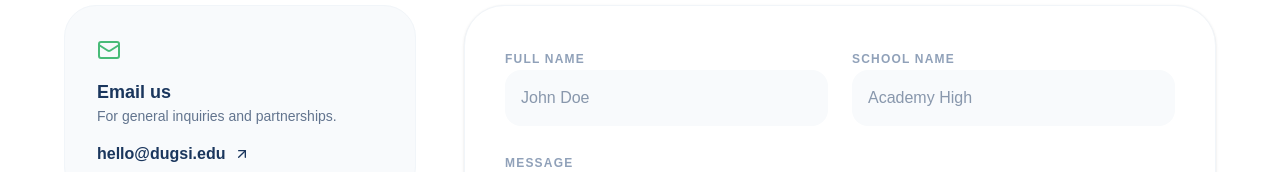
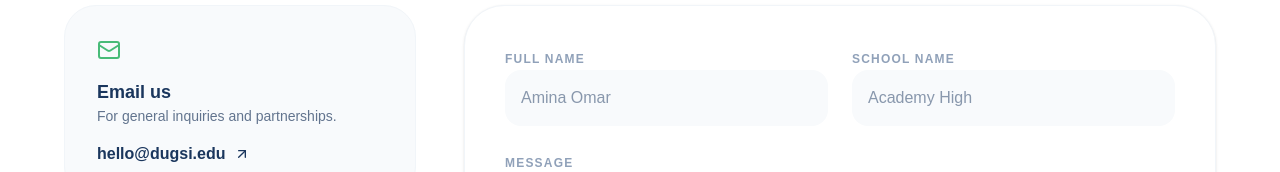
Before and after one commit to babukre1/dugsi, a Next.js app: page /contact in a window 1280 px wide. Shown: the part 780-952 px from the top of the page. Built offline with nearby package versions, Linux system fonts and the light colour scheme.

Commit message:
changed name place older

```diff
--- a/app/contact/page.tsx
+++ b/app/contact/page.tsx
@@ -74,7 +74,7 @@ const ContactPage = () => {
                 </label>
                 <input
                   type="text"
-                  placeholder="John Doe"
+                  placeholder="Amina Omar"
                   className="w-full p-4 rounded-2xl bg-slate-50 border-transparent focus:bg-white focus:border-[#48BB78]/20 focus:ring-0 transition-all outline-none"
                 />
               </div>
```
